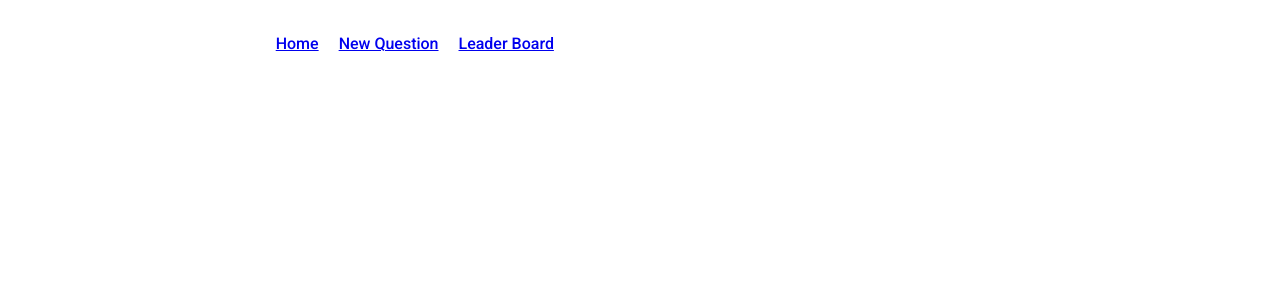
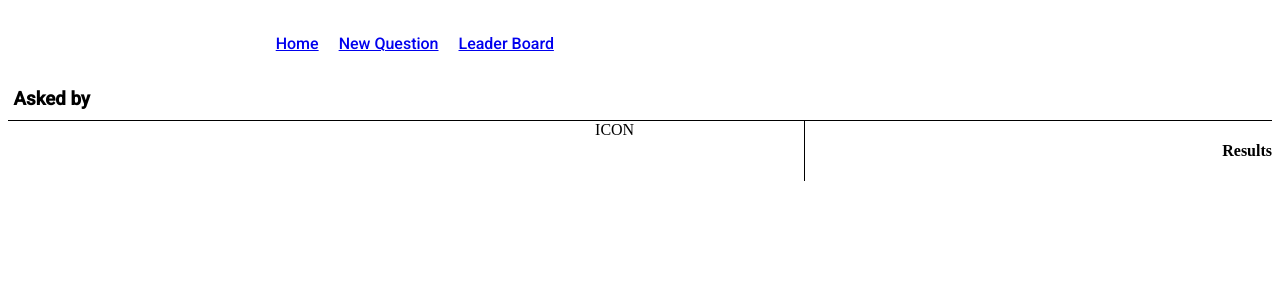
Before and after one commit to evmiguel/would-you-rather, a React (Create React App) app: page /results/1 in a window 1280 px wide. Shown: the top 300 px of the page. Built offline with nearby package versions, Linux system fonts and the light colour scheme.

Commit message:
feat: adding results card

```diff
--- a/src/components/App.js
+++ b/src/components/App.js
@@ -6,6 +6,7 @@ import SignIn from './SignIn'
 import Nav from './Nav'
 import Home from './Home'
 import Poll from './Poll'
+import ResultsCard from './ResultsCard'
 import './css/App.css'
 
 class App extends Component {
@@ -21,6 +22,7 @@ class App extends Component {
           <Route path='/signin' component={SignIn} />
           <Route path='/' exact component={Home} />
           <Route path='/poll/:id' component={Poll} />
+          <Route path='/results/:id' component={ResultsCard} />
         </div>
       </Router>
     );
--- a/src/components/PollChoices.js
+++ b/src/components/PollChoices.js
@@ -1,5 +1,6 @@
 import React, { Component } from 'react'
 import { connect } from 'react-redux'
+import { withRouter } from 'react-router-dom'
 import { handleSaveQuestionAnswer } from '../actions/shared'
 
 class PollChoices extends Component {
@@ -24,13 +25,14 @@ class PollChoices extends Component {
 
 	handleSubmit = (e) => {
 		e.preventDefault()
-		const {questions, id, authedUser, dispatch} = this.props
+		const {questions, id, authedUser, dispatch, history} = this.props
 		dispatch(
 			handleSaveQuestionAnswer({
 				qid: id,
 				authedUser: authedUser,
 				answer: this.state.option
 			}))
+		history.push(`/results/${id}`)
 	}
 
 	render() {
@@ -79,4 +81,4 @@ function mapStateToProps({ questions, authedUser, users }, {props}){
 	}
 }
 
-export default connect(mapStateToProps)(PollChoices)
+export default withRouter(connect(mapStateToProps)(PollChoices))
--- /dev/null
+++ b/src/components/ResultsCard.js
@@ -0,0 +1,18 @@
+import React from 'react'
+import './css/Card.css'
+
+const ResultsCard = (props) => {
+	return (
+		<div className="card">
+			<h3 className='question-asks'>Asked by</h3>
+			<div className='question-box'>
+				<p className='icon'>ICON</p>
+				<div className='results-text'>
+					<h4>Results</h4>
+				</div>
+			</div>
+		</div>
+	)
+}
+
+export default ResultsCard
--- a/src/components/WouldYouRatherCard.js
+++ b/src/components/WouldYouRatherCard.js
@@ -1,6 +1,6 @@
 import React from 'react'
 import { Link } from 'react-router-dom'
-import './css/WouldYouRather.css'
+import './css/Card.css'
 
 const WouldYouRatherCard = (props) => {
 	return (
```
Also changed, not shown: src/components/css/Card.css (renamed from src/components/css/WouldYouRather.css).
